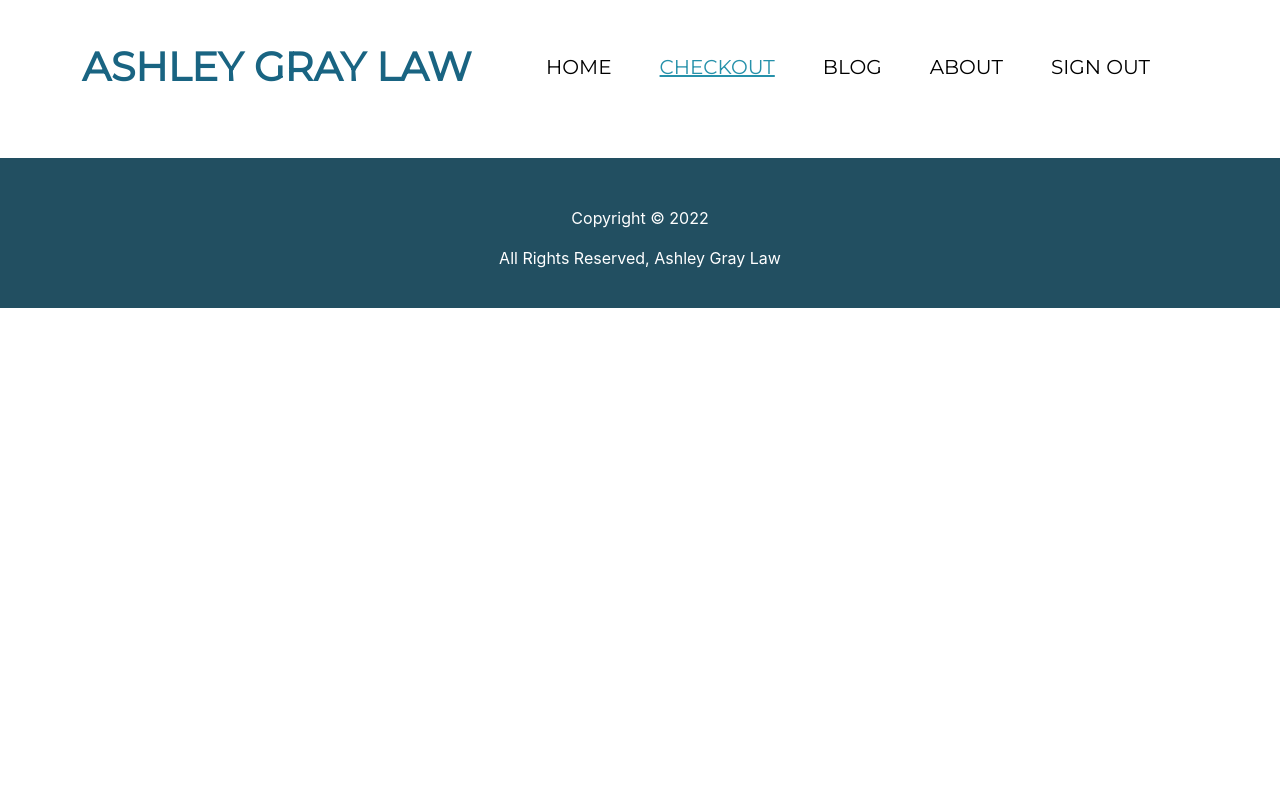
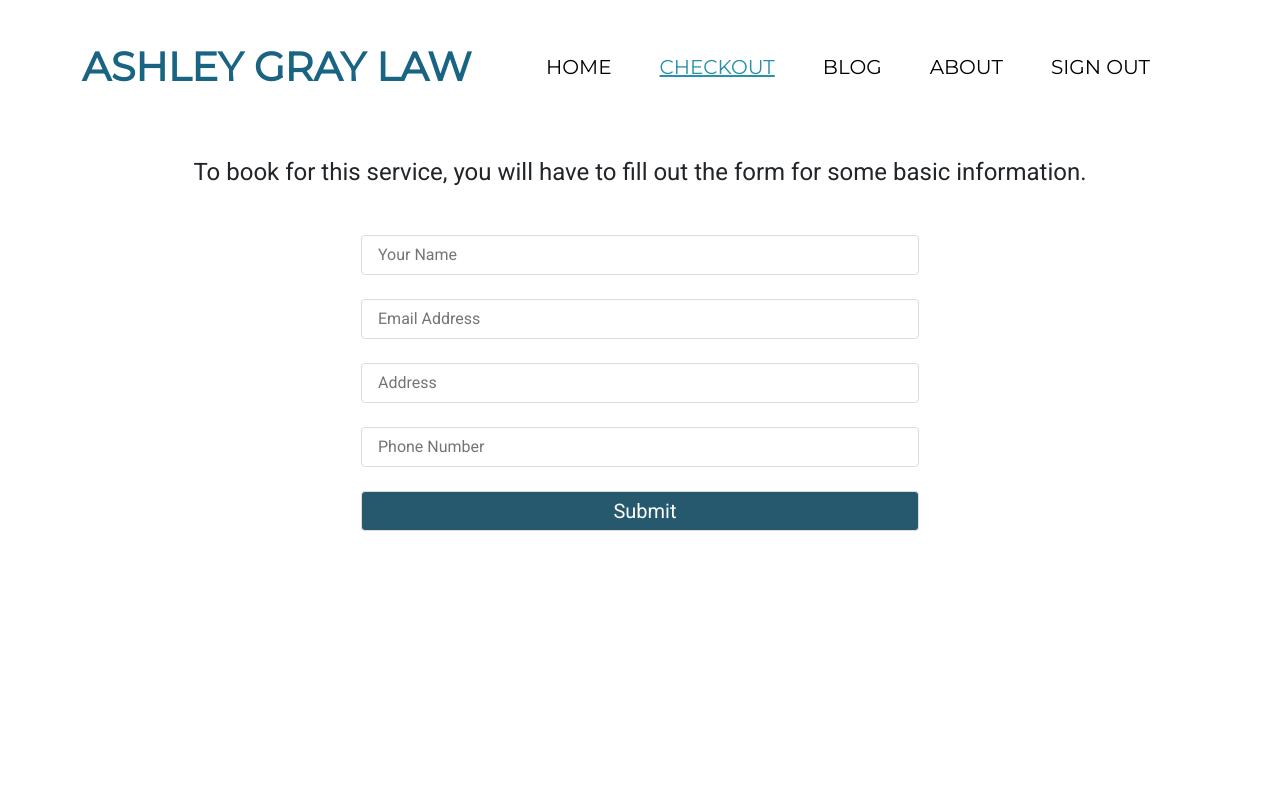
Before and after one commit to Fatema-Nawrin/Legal-Service-Provider-Website, a React (Create React App) app: page /checkout in a window 1280 px wide. Shown: the top 800 px of the page. Built offline with nearby package versions, Linux system fonts and the light colour scheme; no server answers; sample sign-in values are in the browser's storage.

Commit message:
checkout page added

```diff
--- a/src/App.css
+++ b/src/App.css
@@ -1 +1,5 @@
 @import url('https://fonts.googleapis.com/css2?family=Montserrat:wght@300;400&family=Roboto:wght@100;300;400;700&display=swap');
+
+body {
+    font-family: 'Roboto', sans-serif;
+}
--- a/src/Pages/About/About.js
+++ b/src/Pages/About/About.js
@@ -2,8 +2,10 @@
 
 const About = () => {
     return (
-        <div>
-
+        <div className='container text-center' style={{ height: '100vh' }}>
+            <h2 className='my-5'>Fatema Nawrin</h2>
+            <p>Last few months were pretty hectic with all these learning and assignments and it also brought some changes in my future goals. I realized that I have to make sure I am always in the process of learning things about web development. Because it is not a onetime learning session , and definitley not going to help me to build a career in this path. As I notices, there is always some changes and updates in technology and I have to keep up with this.</p>
+            <p>  Adding to that, I want to say that my immediate goal would be to secure an internship or job.</p>
         </div>
     );
 };
--- /dev/null
+++ b/src/Pages/Checkout/Checkout.css
@@ -0,0 +1,27 @@
+.checkout-form {
+    width: 50%;
+    margin: 0 auto;
+    font-family: 'Roboto';
+}
+
+.checkout-form input {
+    display: block;
+    margin: 1.5rem 0;
+    width: 100%;
+    padding-left: 1rem;
+    height: 40px;
+    border-radius: 4px;
+    border: 1px solid gainsboro;
+}
+
+.submit-btn {
+    color: white;
+    background-color: rgb(38, 89, 109);
+    font-size: 20px;
+}
+
+.submit-btn:hover {
+    background-color: white;
+    border: 2px solid rgb(38, 89, 109);
+    color: black;
+}
--- a/src/Pages/Checkout/Checkout.js
+++ b/src/Pages/Checkout/Checkout.js
@@ -1,9 +1,17 @@
 import React from 'react';
+import './Checkout.css'
 
 const Checkout = () => {
     return (
-        <div>
-
+        <div className='container text-center mt-5' style={{ height: '100vh' }}>
+            <h4> To book for this service, you will have to fill out the form for some basic information.</h4>
+            <form className='checkout-form mt-lg-5'>
+                <input type="text" name="name" id="" placeholder='Your Name' />
+                <input type="email" name="email" id="" placeholder='Email Address' required />
+                <input type="text" placeholder='Address' required />
+                <input type="text" name="number" id="" placeholder='Phone Number' />
+                <input className='submit-btn' type="submit" value="Submit" />
+            </form>
         </div>
     );
 };
```
Also changed, not shown: 1 other file (tests, documents, lock files or other folders).
